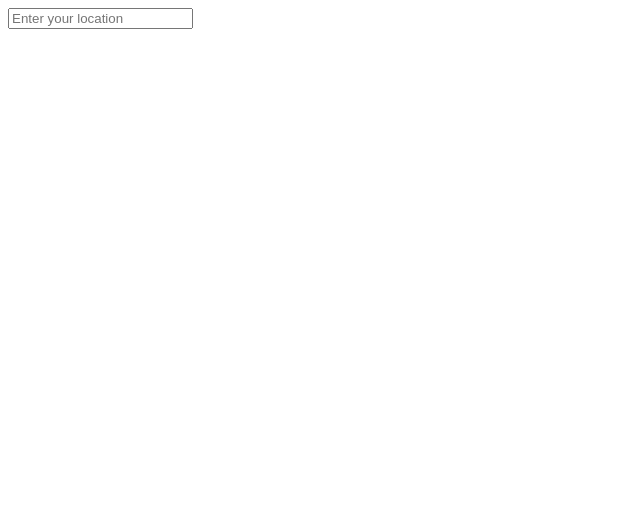
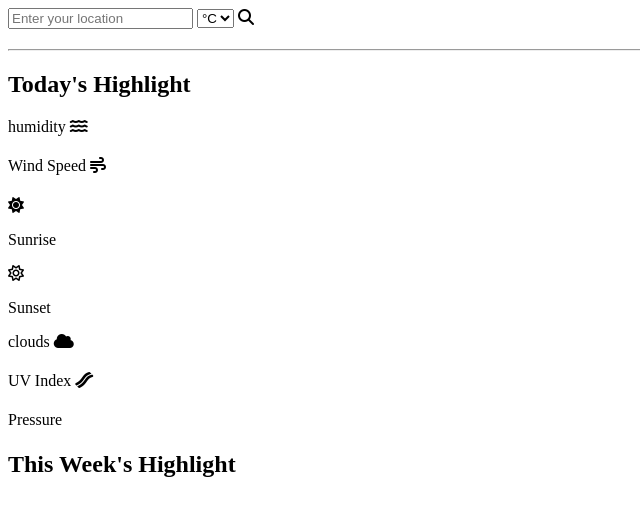
Before and after one commit to Sayan044/SkyTrack-Weather, a plain HTML site: page index.html in a window 1280 px wide. Shown: the whole page, without its empty margins (0-640 px from the left). Drawn offline with Linux system fonts and the light colour scheme.

Commit message:
html code updated

```diff
--- a/index.html
+++ b/index.html
@@ -16,12 +16,85 @@
             <div class="input-group">
                 <input type="text" name="" id="userlocation"
                 placeholder="Enter your location"
-                ok
                 />
 
+                <select class="converter" id="converter">
+                    <option>°C</option>
+                    <option>°F</option>
+                </select>
+
+                <i class="fa fa-search"></i>
+
+            </div>
+            <div class="weatherIcon">
+                <h2 class="temperature"></h2>
+                <div class="feelslike"></div>
+                <div class="description"></div>
+                <hr />
+                <div class="date"></div>
+                <div class="city"></div>
             </div>
         </div>
 
+        <div class="weather-output">
+            <h2 class="heading">Today's Highlight</h2>
+            <div class="Highlight">
+                <div class="humidity">
+                    humidity
+                    <i class="fa solid fa-water"></i>
+                    <h1 id="HValue"></h1>
+                </div>
+
+
+
+                <div class="wind-speed">
+                    Wind Speed
+                    <i class="fa solid fa-wind"></i>
+                    <h1 id="WValue"></h1>
+                </div>
+
+
+
+                <div class="sun">
+                    <span>
+                        <i class="fa-solid fa-sun"></i>
+                        <p><span id="SRValue"></span>Sunrise</p>
+                    </span>
+
+                    <span>
+                        <i class="fa-regular fa-sun"></i>
+                        <p><span id="SSValue"></span>Sunset</p>
+                    </span>
+
+            </div>
+
+
+                <div class="cloud">
+                    clouds
+                    <i class="fa solid fa-cloud"></i>
+                    <h1 id="CValue"></h1>
+
+                </div>
+
+                <div class="uv-index">
+                    UV Index
+                    <i class="fa solid fa-bacon"></i>
+                    <h1 id="UValue"></h1>
+
+                </div>
+
+                <div class="pressure">
+                    Pressure
+                    <i class="fa solid fa-volcon"></i>
+                    <h1 id="PValue"></h1>
+
+                </div>
+            </div>
+
+            <h2 class="heading">This Week's Highlight</h2>
+
+
+        </div>
        </div>
   </body>
 </html>
```
